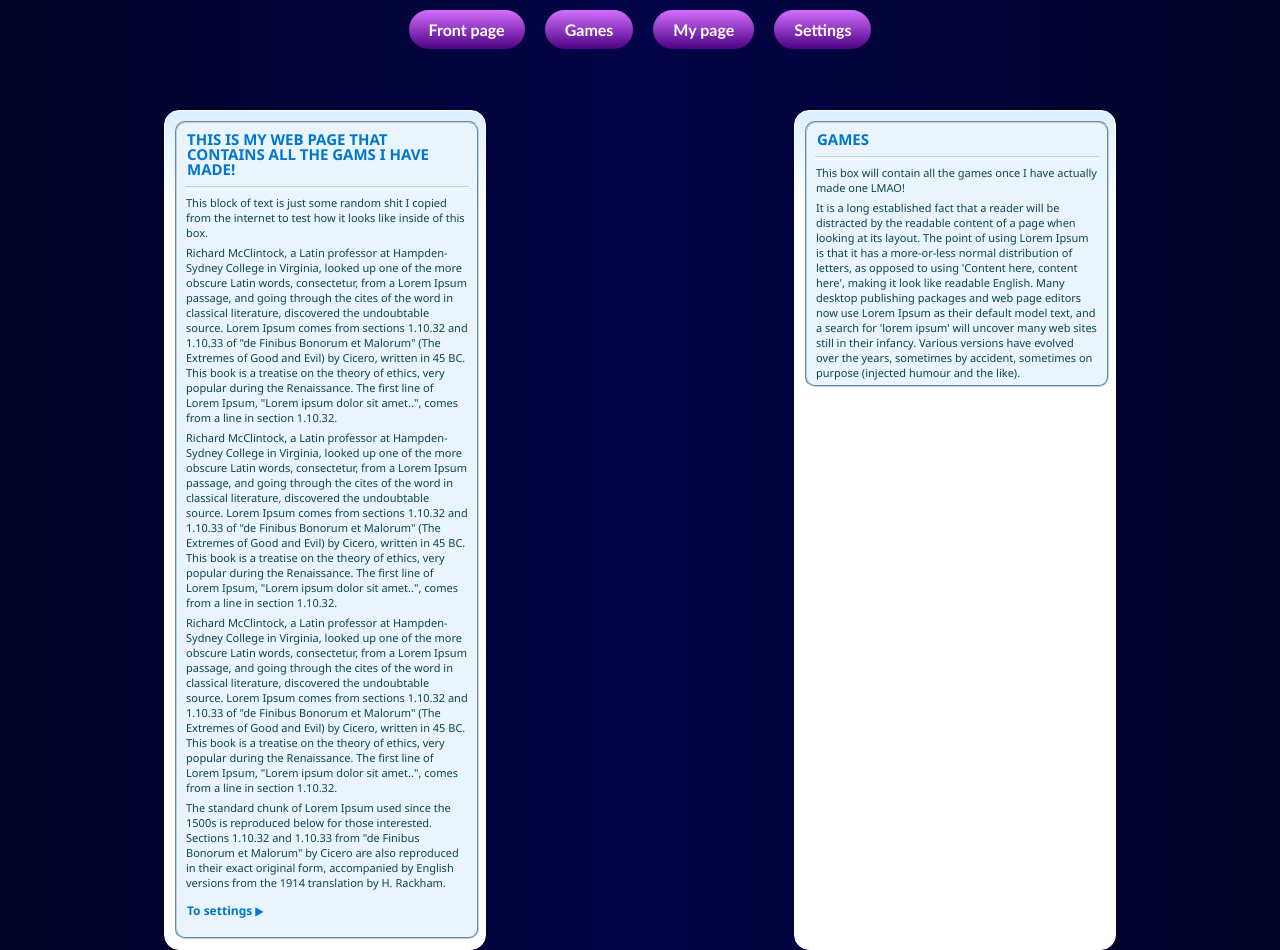
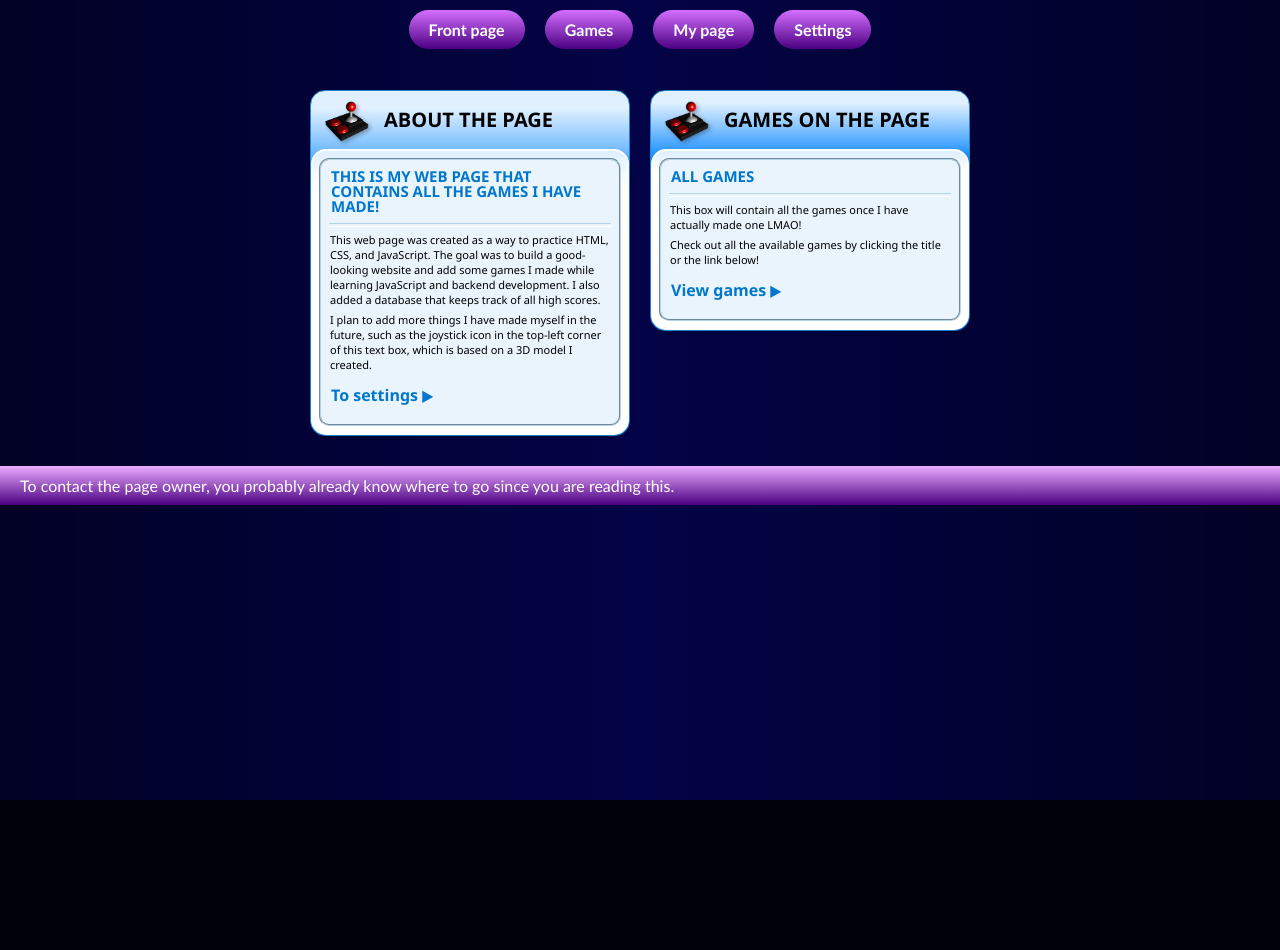
Before and after one commit to ktaipale/My-Web-Page, a plain HTML site: page index.html in a window 1280 px wide. Shown: the top 950 px of the page. After the commit the page ends 800 px from the top, so only its background shows below. Drawn offline with Linux system fonts and the light colour scheme.

Commit message:
Text Box finished and added a picture inside of it

```diff
--- a/index.html
+++ b/index.html
@@ -20,71 +20,49 @@
         </header>
     </nav>
     <section id="home-content">
+        <div class="header-banner">
+            <div class="banner-content">
+                <img src="images/Joystick.png">
+                <h2>About the page</h2>
+            </div>
             <div class="info-box-outer">
                 <div class="info-box-inner">
                     <div class="info-box-header">
-                    <h3><a href="games.html">This is my web page that contains all the gams I have made!</a></h3>
+                        <h3><a href="games.html">This is my web page that contains all the games I have made!</a></h3>
                     </div>
                     <hr class="upper-line">
                     <hr class="lower-line">
                     <p>
-                    This block of text is just some random shit I copied from the internet
-                    to test how it looks like inside of this box.
+                        This web page was created as a way to practice HTML, CSS, and JavaScript. The goal was to
+                        build a good-looking website and add some games I made while learning JavaScript and
+                        backend development. I also added a database that keeps track of all high scores.
                     </p>
                     <p>
-                    Richard McClintock, a Latin professor at Hampden-Sydney
-                    College in Virginia, looked up one of the more obscure Latin words, consectetur,
-                    from a Lorem Ipsum passage, and going through the cites of the word in classical
-                    literature, discovered the undoubtable source. Lorem Ipsum comes from sections
-                    1.10.32 and 1.10.33 of "de Finibus Bonorum et Malorum" (The Extremes of Good and Evil)
-                    by Cicero, written in 45 BC. This book is a treatise on the theory of ethics, very popular
-                    during the Renaissance. The first line of Lorem Ipsum, "Lorem ipsum dolor sit amet..",
-                    comes from a line in section 1.10.32.
-                </p>
-                <p>
-                    Richard McClintock, a Latin professor at Hampden-Sydney
-                    College in Virginia, looked up one of the more obscure Latin words, consectetur,
-                    from a Lorem Ipsum passage, and going through the cites of the word in classical
-                    literature, discovered the undoubtable source. Lorem Ipsum comes from sections
-                    1.10.32 and 1.10.33 of "de Finibus Bonorum et Malorum" (The Extremes of Good and Evil)
-                    by Cicero, written in 45 BC. This book is a treatise on the theory of ethics, very popular
-                    during the Renaissance. The first line of Lorem Ipsum, "Lorem ipsum dolor sit amet..",
-                    comes from a line in section 1.10.32.
-                </p>
-                <p>
-                    Richard McClintock, a Latin professor at Hampden-Sydney
-                    College in Virginia, looked up one of the more obscure Latin words, consectetur,
-                    from a Lorem Ipsum passage, and going through the cites of the word in classical
-                    literature, discovered the undoubtable source. Lorem Ipsum comes from sections
-                    1.10.32 and 1.10.33 of "de Finibus Bonorum et Malorum" (The Extremes of Good and Evil)
-                    by Cicero, written in 45 BC. This book is a treatise on the theory of ethics, very popular
-                    during the Renaissance. The first line of Lorem Ipsum, "Lorem ipsum dolor sit amet..",
-                    comes from a line in section 1.10.32.
-                </p>
-                <p>
-                    The standard chunk of Lorem Ipsum used since the 1500s is reproduced below for those interested.
-                    Sections 1.10.32 and 1.10.33 from "de Finibus Bonorum et Malorum" by Cicero are also reproduced
-                    in their exact original form, accompanied by English versions from the 1914 translation by H. Rackham.
+                        I plan to add more things I have made myself in the future, such as the joystick icon in
+                        the top-left corner of this text box, which is based on a 3D model I created.
                     </p>
                     <h4><a href="settings.html">To settings ▶</a></h4>
                 </div>
             </div>
-        <div class="game-box-outer">
-            <div class="game-box-inner">
+        </div>
+        <div class="header-banner">
+            <div class="banner-content">
+                <img src="images/Joystick.png">
+                <h2>Games on the page</h2>
+            </div>
+            <div class="info-box-outer">
+                <div class="info-box-inner">
                     <div class="info-box-header">
-                    <h3><a href="games.html">Games</a></h3>
+                        <h3><a href="games.html">All games</a></h3>
                     </div>
                     <hr class="upper-line">
                     <hr class="lower-line">
                     <p>This box will contain all the games once I have actually made one LMAO!</p>
                     <p>
-                    It is a long established fact that a reader will be distracted by the readable content of a page when
-                    looking at its layout. The point of using Lorem Ipsum is that it has a more-or-less normal distribution
-                    of letters, as opposed to using 'Content here, content here', making it look like readable English.
-                    Many desktop publishing packages and web page editors now use Lorem Ipsum as their default model text,
-                    and a search for 'lorem ipsum' will uncover many web sites still in their infancy. Various versions have
-                    evolved over the years, sometimes by accident, sometimes on purpose (injected humour and the like).
+                        Check out all the available games by clicking the title or the link below!
                     </p>
+                    <h4><a href="games.html">View games ▶</a></h4>
+                </div>
             </div>
         </div>
     </section>
--- a/styles/styles.css
+++ b/styles/styles.css
@@ -22,11 +22,6 @@ h2 {
     color: rgb(11, 70, 78);
 }
 
-div {
-    color: rgb(11, 70, 78);
-    font-size: 12px;
-}
-
 ul {
     margin: 0;
     padding: 0;
@@ -45,7 +40,6 @@ footer {
 }
 
 nav {
-    background-color: rgb(0, 0, 8);
     background-image: url("../images/Background.png");
     background-position: center;
     position: sticky;
@@ -55,6 +49,7 @@ nav {
     padding: 10px 0 10px 0;
     justify-content: center;
     margin: 0;
+    z-index: 100; /* Jotta sivustolla olevat kuvat yms. varmasti jäävät bannerin alle*/
 }
 
 nav ul {
@@ -86,37 +81,69 @@ nav a:hover {
 }
 
 #home-content {
-
     display: flex;
-    gap: 40px;
+    gap: 20px;
     justify-content: center;
     padding: 30px;
+    align-items: flex-start; /* tekee elementeistä sen pituisia kuin niiden sisältö on!*/
 }
 
-.info-box-outer, .game-box-outer {
-    width: 300px;
+.header-banner {
+    width: 318px;
+    background: linear-gradient(to bottom, #e0f0ff 1%, #e0f0ff 5%, #0284ff 30%);
+    border-radius: 15px;
+    border: 1px groove rgb(30, 134, 209);
+}
+
+.banner-content {
+    display: flex;
+    text-align: left;
+    align-items: center;
+    gap: 8px;
+}
+
+.banner-content h2 {
+    text-align: left;
+    font-size: 20px;
+    line-height: 20px;
+    margin: 0px -15px;
+    color: #000000;
+    text-transform: uppercase;
+    font-weight: bold;
+    font-family: 'Segoe UI', Tahoma, Geneva, Verdana, sans-serif;
+}
+
+.header-banner img {
+    width: 80px;
+    height: auto;
+    filter: drop-shadow(2px 2px 2px rgba(0,0,0,0.3));
+    padding: 8px 0px 5px 0px;
+}
+
+.info-box-outer {
+    width: 294px;
     background: linear-gradient(to bottom, #e0f0ff 1%, #ffffff 12%, #ffffff 87%);
     border-radius: 15px;
-    border: 1px solid white;
+    border: 2px solid white;
     padding: 10px;
     box-shadow: 2px 2px 5px rgba(0,0,0,0.1);
-    margin: 20px auto;
+    margin: 0px 0px;
 }
 
-
-.info-box-inner, .game-box-inner {
-    width: 300px;
-    min-width: 300px;
-    max-width: 300px;
+.info-box-inner {
+    width: 298px;
+    min-width: 298px;
+    max-width: 298px;
     flex-shrink: 0;
     background: rgb(233, 244, 252);
     border-radius: 10px;
     border: 2px groove rgb(180, 211, 233);
     padding: 0px 0px;
     height: auto;
+    margin: -3px -4px;
 }
 
-.info-box-header h3, .game-box-header h3 {
+.info-box-header h3 {
     text-align: left;
     font-size: 15px;
     line-height: 15px;
@@ -140,7 +167,7 @@ nav a:hover {
     margin: 2px 8px;
 }
 
-.info-box-inner p, .game-box-inner p {
+.info-box-inner p {
     margin: 5px 9px;
     font-size: 11px;
     line-height: 15px;
@@ -154,14 +181,13 @@ nav a:hover {
     font-family: 'Segoe UI', Tahoma, Geneva, Verdana, sans-serif;
 }
 
-.info-box-inner a, .game-box-inner a {
+.info-box-inner a {
     display: inline-block;
     color: #0077cc;
     font-weight: bold;
     text-decoration: none;
 }
 
-.info-box-inner a:hover,
-.game-box-inner a:hover {
+.info-box-inner a:hover {
     opacity: 0.7;
 }
```
Also changed, not shown: images/Joystick.png (added). Lines whose indentation alone changed are shown as unchanged.
